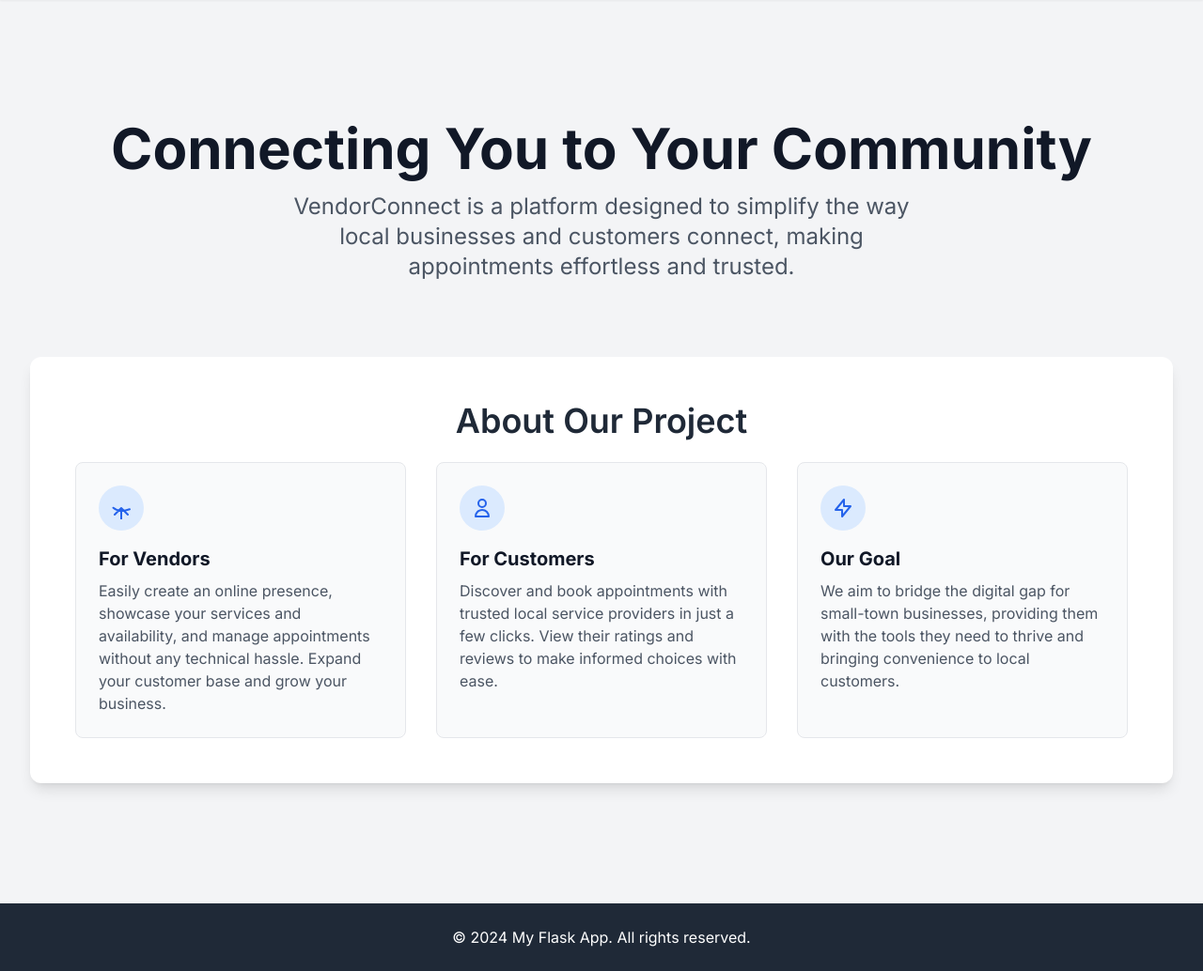
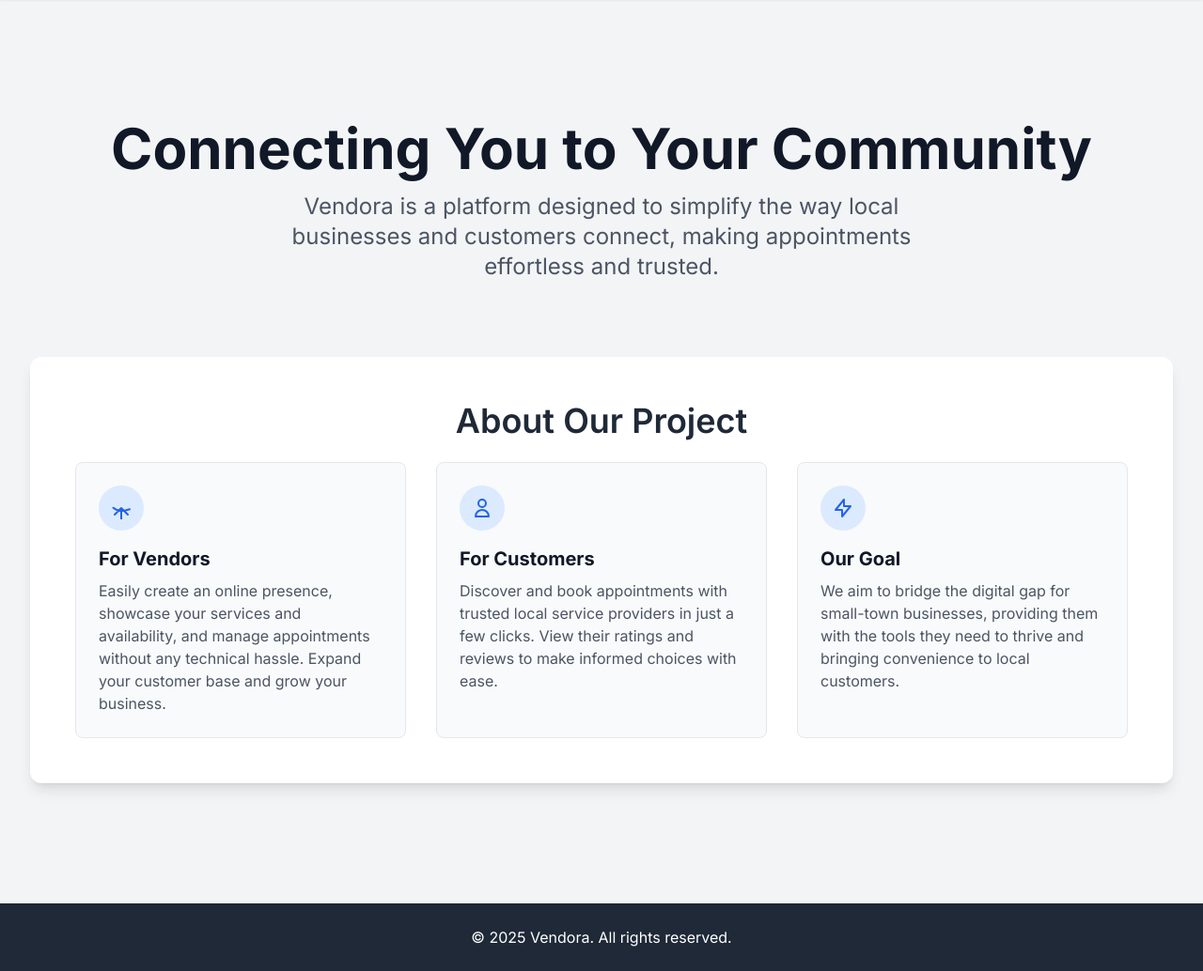
Before and after one commit to Priyamjain1105/Vendora, a Flask app: page / in a window 1280 px wide. Shown: the part 72-1106 px from the top of the page at 94% size. Run offline with Flask 3, Linux system fonts and the light colour scheme; some libraries are stand-ins or nearby versions.

Commit message:
added new changes

```diff
--- a/server/templates/base.html
+++ b/server/templates/base.html
@@ -65,7 +65,7 @@
     <!-- Footer Section -->
     <footer class="bg-gray-800 text-white py-6 mt-auto">
         <div class="container mx-auto px-4 sm:px-6 lg:px-8 text-center">
-            <p>&copy; 2024 My Flask App. All rights reserved.</p>
+            <p>&copy; 2025 Vendora. All rights reserved.</p>
         </div>
     </footer>
 
--- a/server/templates/index.html
+++ b/server/templates/index.html
@@ -8,7 +8,7 @@
     <!-- Hero Section -->
     <section class="text-center mb-12 md:mb-20">
         <h1 class="text-4xl md:text-6xl font-extrabold text-gray-900 mb-4">Connecting You to Your Community</h1>
-        <p class="text-xl md:text-2xl text-gray-600 max-w-2xl mx-auto">VendorConnect is a platform designed to simplify
+        <p class="text-xl md:text-2xl text-gray-600 max-w-2xl mx-auto">Vendora is a platform designed to simplify
             the way local businesses and customers connect, making appointments effortless and trusted.</p>
     </section>
 
```
